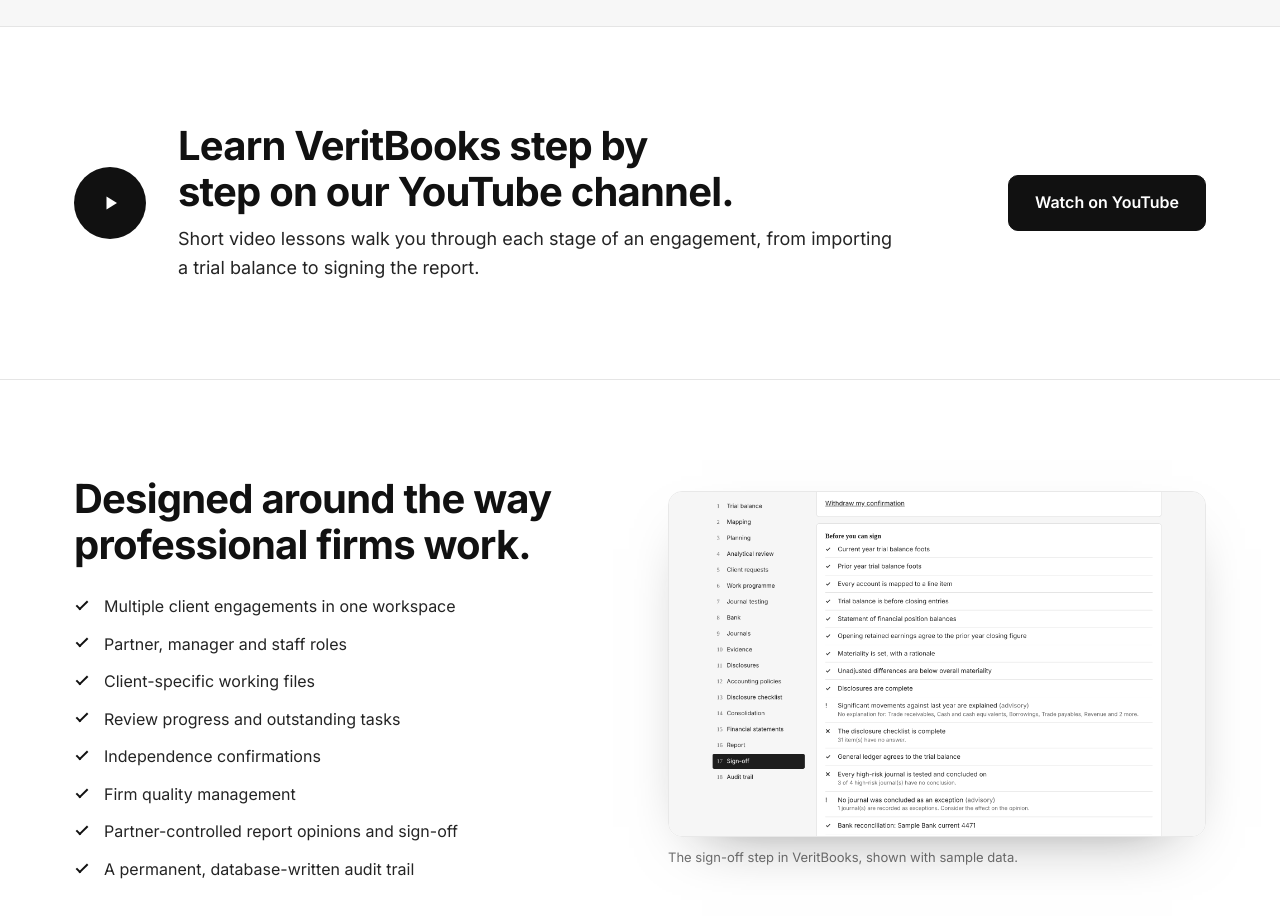
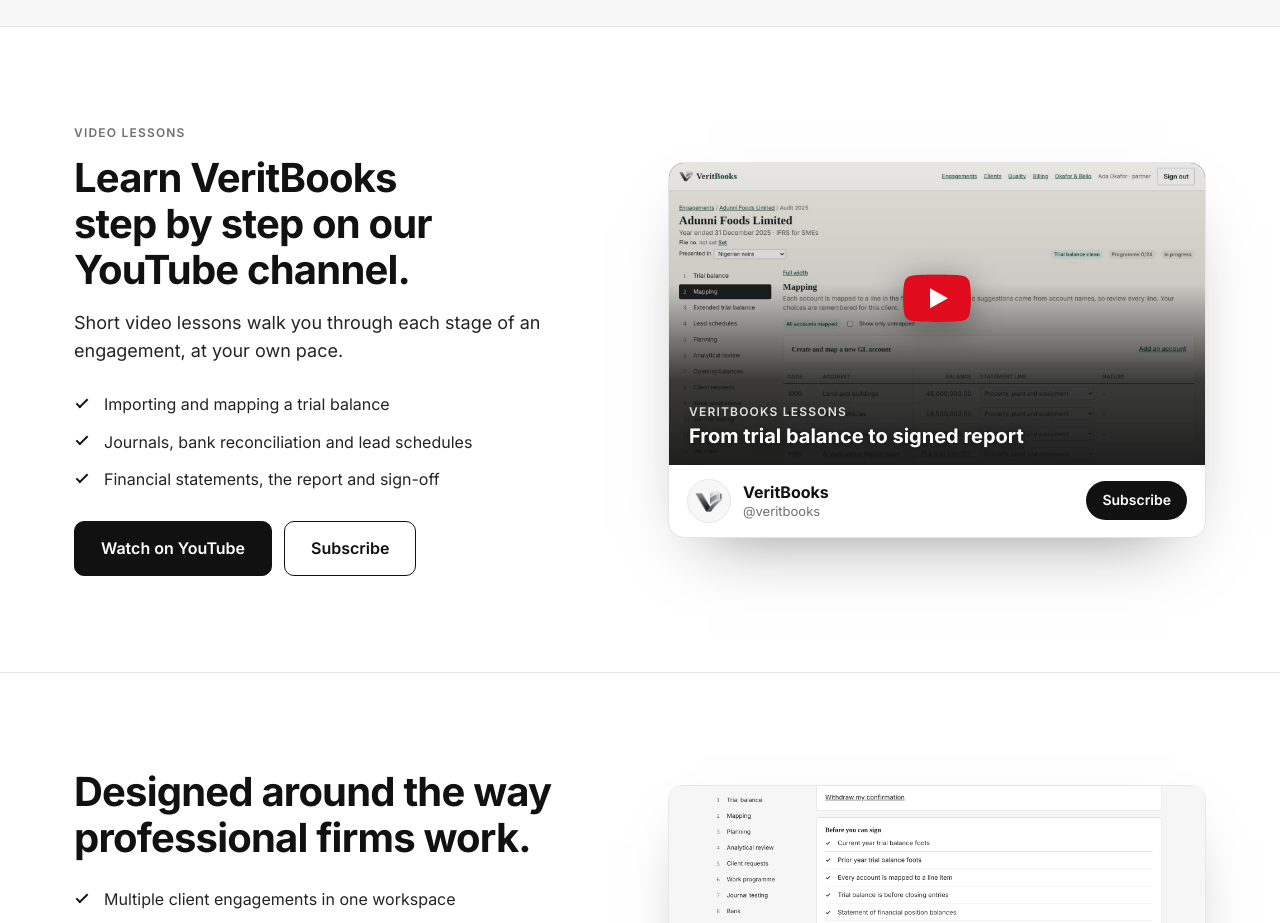
Before and after one commit to Davvvider2002/veritbooks, a React (Vite) app: page / in a window 1280 px wide. Shown: the part 3220-4143 px from the top of the page. Built offline with nearby package versions, Linux system fonts and the light colour scheme; no server answers.

Commit message:
Landing page: YouTube section as a video card with an app screen
Co-Authored-By: Claude Opus 5.5 <noreply@anthropic.com>
Claude-Session: https://claude.ai/code/session_01Umee4j28GFbnXGhgEd7Aep

```diff
--- a/src/landing/Landing.tsx
+++ b/src/landing/Landing.tsx
@@ -412,17 +412,51 @@ export function Landing() {
         </section>
 
         {YOUTUBE && (
-          <section className="lp-section" id="learn" aria-label="Video lessons">
-            <div className="lp-wrap lp-video">
-              <span className="lp-play" aria-hidden="true">
-                <svg viewBox="0 0 24 24" width="28" height="28"><path d="M9 6.5v11l9-5.5z" fill="currentColor" /></svg>
-              </span>
-              <div className="lp-video-text">
-                <h2>{YOUTUBE.title}</h2>
+          <section className="lp-section" id="learn" aria-labelledby="learn-title">
+            <div className="lp-wrap lp-split lp-video">
+              <div>
+                <p className="lp-label">Video lessons</p>
+                <h2 id="learn-title">{YOUTUBE.title}</h2>
                 <p>{YOUTUBE.text}</p>
+                <ul className="lp-ticks">
+                  {YOUTUBE.topics.map((t) => (
+                    <li key={t}>{t}</li>
+                  ))}
+                </ul>
+                <div className="lp-cta">
+                  <a className="lp-btn solid" href={YOUTUBE.url} target="_blank" rel="noopener noreferrer">
+                    Watch on YouTube<span className="lp-sr"> (opens in a new tab)</span>
+                  </a>
+                  <a className="lp-btn line" href={`${YOUTUBE.url}?sub_confirmation=1`} target="_blank" rel="noopener noreferrer">
+                    Subscribe<span className="lp-sr"> to the VeritBooks channel (opens in a new tab)</span>
+                  </a>
+                </div>
               </div>
-              <a className="lp-btn solid" href={YOUTUBE.url} target="_blank" rel="noopener noreferrer">
-                Watch on YouTube<span className="lp-sr"> (opens in a new tab)</span>
+              <a className="lp-player" href={YOUTUBE.url} target="_blank" rel="noopener noreferrer" aria-label="Open the VeritBooks YouTube channel (opens in a new tab)">
+                <span className="lp-player-frame">
+                  <img src={YOUTUBE.image} alt="" width={1600} height={900} loading="lazy" decoding="async" />
+                  <span className="lp-player-shade" />
+                  <span className="lp-player-play" aria-hidden="true">
+                    <svg viewBox="0 0 68 48" width="68" height="48">
+                      <path d="M66.5 7.7a8.5 8.5 0 0 0-6-6C55.2.3 34 .3 34 .3s-21.2 0-26.5 1.4a8.5 8.5 0 0 0-6 6C.1 13 .1 24 .1 24s0 11 1.4 16.3a8.5 8.5 0 0 0 6 6C12.8 47.7 34 47.7 34 47.7s21.2 0 26.5-1.4a8.5 8.5 0 0 0 6-6C67.9 35 67.9 24 67.9 24s0-11-1.4-16.3z" fill="#e00b1c" />
+                      <path d="M27 34V14l18 10z" fill="#fff" />
+                    </svg>
+                  </span>
+                  <span className="lp-player-caption">
+                    <span className="lp-player-kicker">VeritBooks lessons</span>
+                    <span className="lp-player-title">{YOUTUBE.caption}</span>
+                  </span>
+                </span>
+                <span className="lp-channel">
+                  <span className="lp-channel-avatar">
+                    <img src="/landing/logo-mark.png" alt="" width={236} height={184} />
+                  </span>
+                  <span className="lp-channel-name">
+                    <strong>VeritBooks</strong>
+                    <span>{YOUTUBE.handle}</span>
+                  </span>
+                  <span className="lp-channel-sub">Subscribe</span>
+                </span>
               </a>
             </div>
           </section>
--- a/src/landing/config.ts
+++ b/src/landing/config.ts
@@ -23,11 +23,19 @@ export const HERO = {
   placeholder: false,
 };
 
-/** The VeritBooks YouTube channel, shown as a section after "How it works" and in the footer. Set to null to hide both. */
-export const YOUTUBE: { url: string; title: string; text: string } | null = {
+/**
+ * The VeritBooks YouTube channel, shown as a section after "How it works" and in the footer.
+ * The picture is a screen from the app; replace public/landing/youtube-lesson.jpg (16:9) to change it.
+ * Set YOUTUBE to null to hide the section and the footer link.
+ */
+export const YOUTUBE: { url: string; handle: string; title: string; text: string; topics: string[]; caption: string; image: string } | null = {
   url: 'https://www.youtube.com/@veritbooks',
+  handle: '@veritbooks',
   title: 'Learn VeritBooks step by step on our YouTube channel.',
-  text: 'Short video lessons walk you through each stage of an engagement, from importing a trial balance to signing the report.',
+  text: 'Short video lessons walk you through each stage of an engagement, at your own pace.',
+  topics: ['Importing and mapping a trial balance', 'Journals, bank reconciliation and lead schedules', 'Financial statements, the report and sign-off'],
+  caption: 'From trial balance to signed report',
+  image: '/landing/youtube-lesson.jpg',
 };
 
 /**
--- a/src/landing/landing.css
+++ b/src/landing/landing.css
@@ -65,14 +65,28 @@
 .lp-hero.no-photo .lp-photo { display: none; }
 
 /* Sections */
-.lp-video { display: flex; align-items: center; gap: 32px; }
-.lp-video-text { flex: 1; }
-.lp-video-text h2 { font-size: clamp(24px, 2.6vw, 32px); }
-.lp-video-text p { color: var(--char); font-size: 18px; margin-top: 10px; max-width: 40em; }
-.lp-play { flex: none; display: grid; place-items: center; width: 72px; height: 72px; border-radius: 50%; background: var(--black); color: var(--white); }
-.lp-video .lp-btn { flex: none; }
+.lp-video .lp-label { margin-bottom: 12px; }
+.lp-video h2 + p { color: var(--char); font-size: 18px; margin-top: 14px; }
+.lp-video .lp-ticks { margin-top: 20px; }
+.lp-video .lp-cta { margin-top: 28px; }
+.lp-player { display: block; color: inherit; text-decoration: none; background: var(--white); border: 1px solid var(--line); border-radius: 16px; overflow: hidden; box-shadow: 0 30px 70px -38px rgba(17, 17, 17, 0.55); transition: transform 0.2s, box-shadow 0.2s; }
+.lp-player:hover { transform: translateY(-3px); box-shadow: 0 36px 80px -36px rgba(17, 17, 17, 0.6); }
+.lp-player-frame { position: relative; display: block; aspect-ratio: 16 / 9; background: var(--char); }
+.lp-player-frame img { position: absolute; inset: 0; width: 100%; height: 100%; object-fit: cover; object-position: left top; display: block; }
+.lp-player-shade { position: absolute; inset: 0; background: linear-gradient(180deg, rgba(17, 17, 17, 0.1) 0%, rgba(17, 17, 17, 0.18) 40%, rgba(17, 17, 17, 0.82) 72%, rgba(17, 17, 17, 0.94) 100%); }
+.lp-player-play { position: absolute; left: 50%; top: 46%; transform: translate(-50%, -50%); filter: drop-shadow(0 6px 16px rgba(0, 0, 0, 0.35)); transition: transform 0.2s; }
+.lp-player:hover .lp-player-play { transform: translate(-50%, -50%) scale(1.08); }
+.lp-player-caption { position: absolute; left: 20px; right: 20px; bottom: 16px; display: grid; gap: 2px; color: var(--white); text-shadow: 0 1px 8px rgba(0, 0, 0, 0.5); }
+.lp-player-kicker { font-size: 12px; font-weight: 600; letter-spacing: 0.1em; text-transform: uppercase; opacity: 0.85; }
+.lp-player-title { font-size: 20px; font-weight: 700; line-height: 1.25; }
+.lp-channel { display: flex; align-items: center; gap: 12px; padding: 14px 18px; }
+.lp-channel-avatar { flex: none; display: grid; place-items: center; width: 44px; height: 44px; border-radius: 50%; background: var(--off); border: 1px solid var(--line); }
+.lp-channel-avatar img { width: 28px; height: auto; }
+.lp-channel-name { flex: 1; display: grid; line-height: 1.3; }
+.lp-channel-name span { font-size: 13px; color: var(--grey); }
+.lp-channel-sub { flex: none; background: var(--black); color: var(--white); font-size: 14px; font-weight: 600; padding: 8px 16px; border-radius: 999px; }
 .lp-sr { position: absolute; width: 1px; height: 1px; overflow: hidden; clip: rect(0 0 0 0); white-space: nowrap; }
-@media (max-width: 860px) { .lp-video { flex-direction: column; align-items: flex-start; gap: 20px; } }
+@media (max-width: 860px) { .lp-player-title { font-size: 17px; } }
 .lp-section { padding: 96px 0; background: var(--white); border-top: 1px solid var(--line); }
 .lp-section.alt { background: var(--off); }
 .lp-head { max-width: 720px; margin-bottom: 48px; }
```
Also changed, not shown: public/landing/youtube-lesson.jpg (added).
